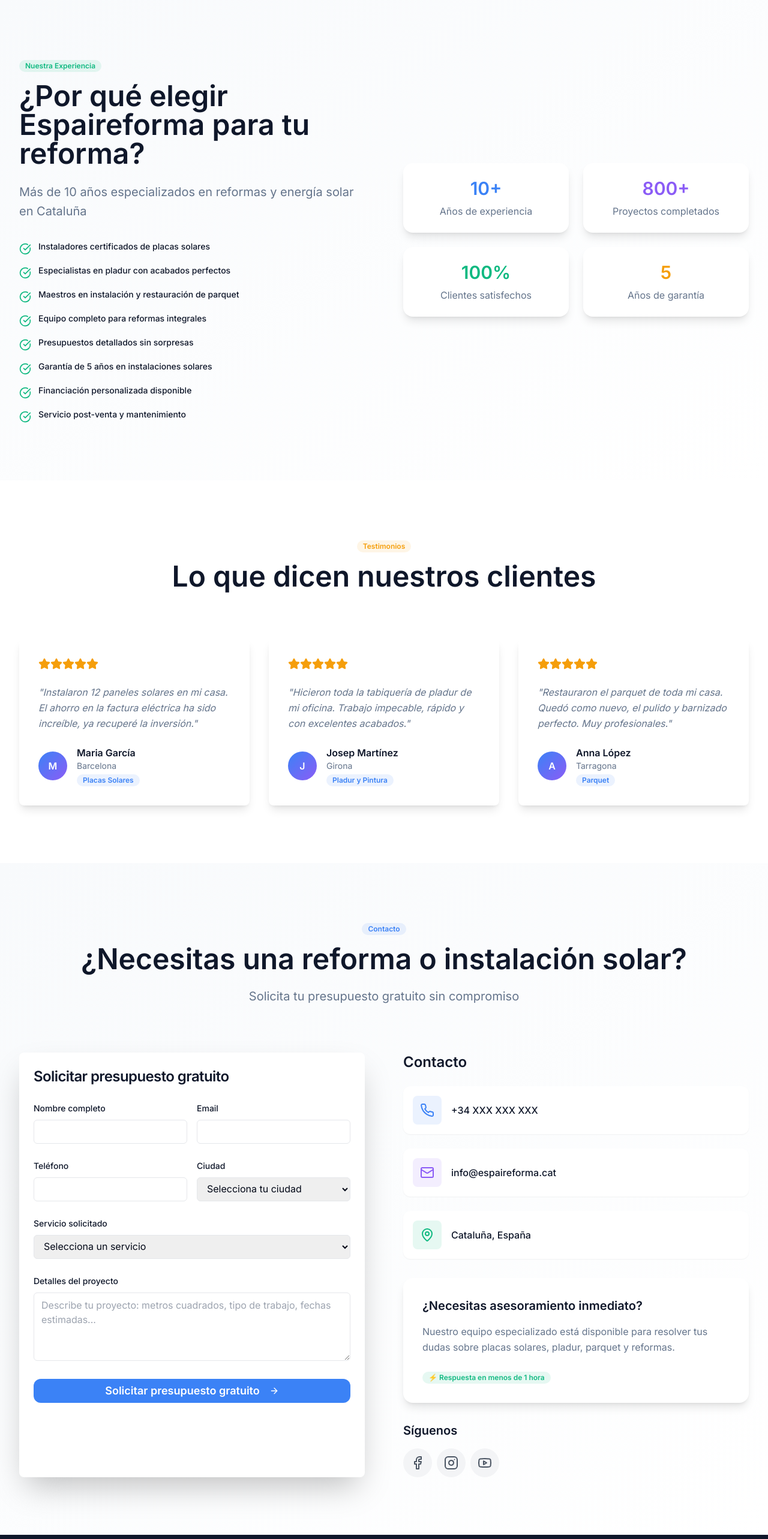
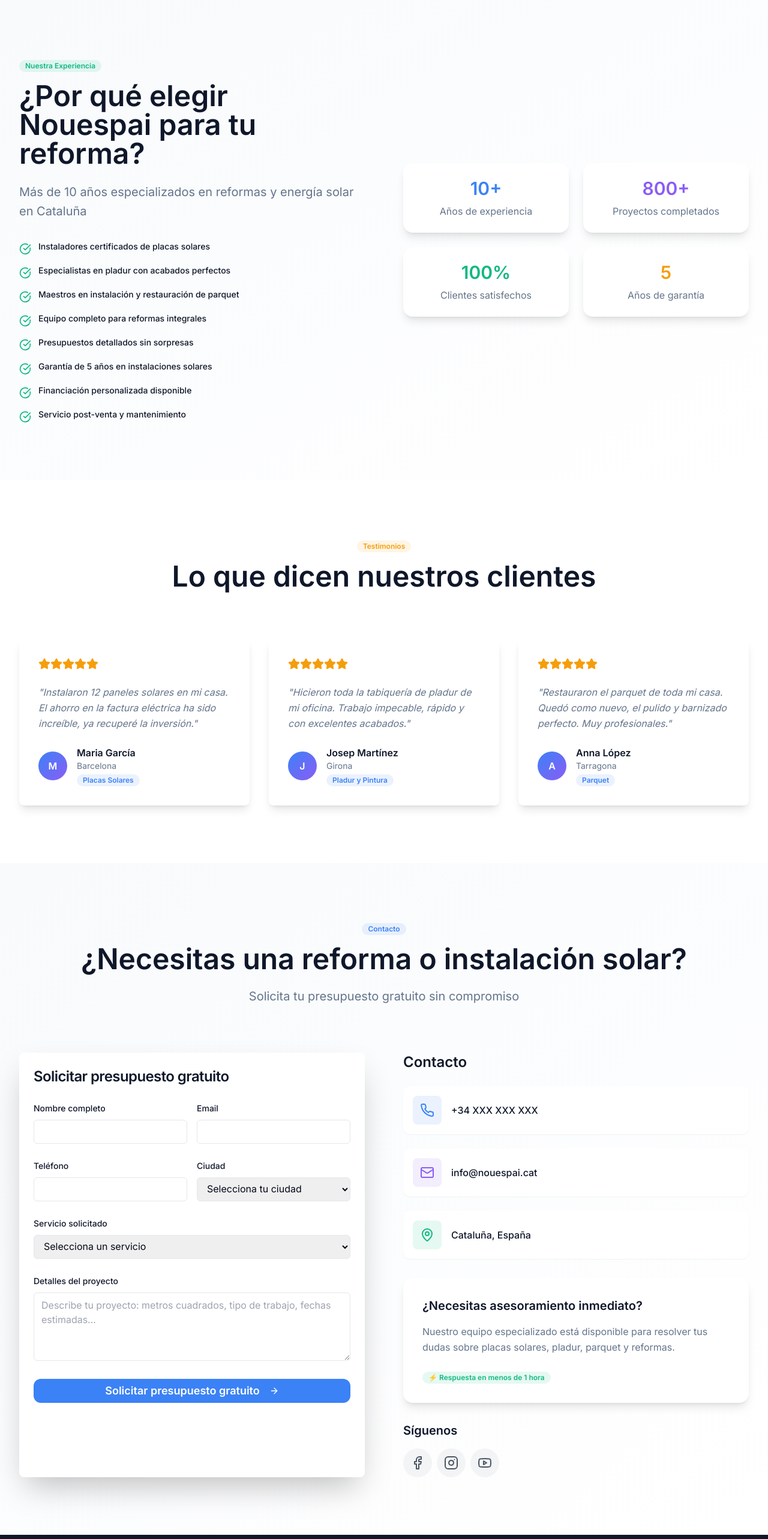
Before and after one commit to JStiven20/casa-nova-catalunya, a React (Vite) app: page / in a window 1280 px wide. Shown: the part 2320-4886 px from the top of the page at 60% size. Built offline with nearby package versions, Linux system fonts and the light colour scheme.

Commit message:
Rename company to "Nouespai"
Update all instances of the company name to "Nouespai" and optimize SEO.

```diff
--- a/src/pages/Index.tsx
+++ b/src/pages/Index.tsx
@@ -84,7 +84,7 @@ const Index = () => {
         ]
       },
       about: {
-        title: "¿Por qué elegir Espaireforma para tu reforma?",
+        title: "¿Por qué elegir Nouespai para tu reforma?",
         subtitle: "Más de 10 años especializados en reformas y energía solar en Cataluña",
         features: [
           "Instaladores certificados de placas solares",
@@ -179,7 +179,7 @@ const Index = () => {
         ]
       },
       about: {
-        title: "Per què triar Espaireforma per a la teva reforma?",
+        title: "Per què triar Nouespai per a la teva reforma?",
         subtitle: "Més de 10 anys especialitzats en reformes i energia solar a Catalunya",
         features: [
           "Instal·ladors certificats de plaques solars",
@@ -274,7 +274,7 @@ const Index = () => {
         ]
       },
       about: {
-        title: "Why choose Espaireforma for your renovation?",
+        title: "Why choose Nouespai for your renovation?",
         subtitle: "Over 10 years specialized in renovations and solar energy in Catalonia",
         features: [
           "Certified solar panel installers",
@@ -629,7 +629,7 @@ const Index = () => {
                     <div className="p-3 bg-accent-purple/10 rounded-lg">
                       <Mail className="h-6 w-6 text-accent-purple" />
                     </div>
-                    <span className="text-dark-navy font-inter font-medium">info@espaireforma.cat</span>
+                    <span className="text-dark-navy font-inter font-medium">info@nouespai.cat</span>
                   </div>
                   <div className="flex items-center space-x-4 p-4 bg-white rounded-xl shadow-sm">
                     <div className="p-3 bg-accent-green/10 rounded-lg">
@@ -668,7 +668,7 @@ const Index = () => {
         <div className="max-w-7xl mx-auto px-6 lg:px-8">
           <div className="grid md:grid-cols-4 gap-8">
             <div className="md:col-span-2">
-              <h3 className="text-3xl font-bold text-white mb-4 font-inter">Espaireforma</h3>
+              <h3 className="text-3xl font-bold text-white mb-4 font-inter">Nouespai</h3>
               <p className="text-gray-300 mb-6 font-inter leading-relaxed max-w-md">
                 {currentContent.footer.description}
               </p>
@@ -699,7 +699,7 @@ const Index = () => {
 
           <div className="border-t border-gray-700 mt-12 pt-8 text-center">
             <p className="text-gray-400 font-inter">
-              © 2024 Espaireforma. Todos los derechos reservados. Especialistas en reformas, placas solares, pladur y parquet en Cataluña.
+              © 2024 Nouespai. Todos los derechos reservados. Especialistas en reformas, placas solares, pladur y parquet en Cataluña.
             </p>
           </div>
         </div>
```
